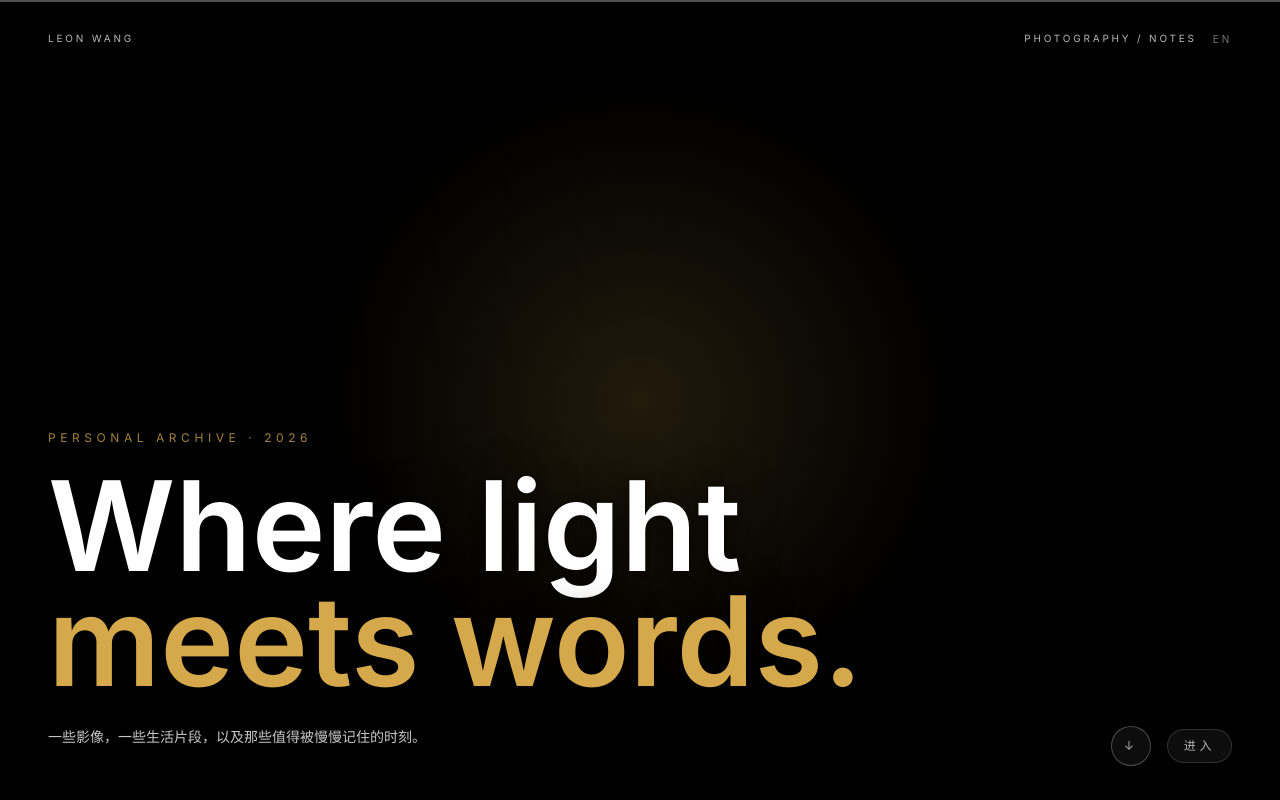
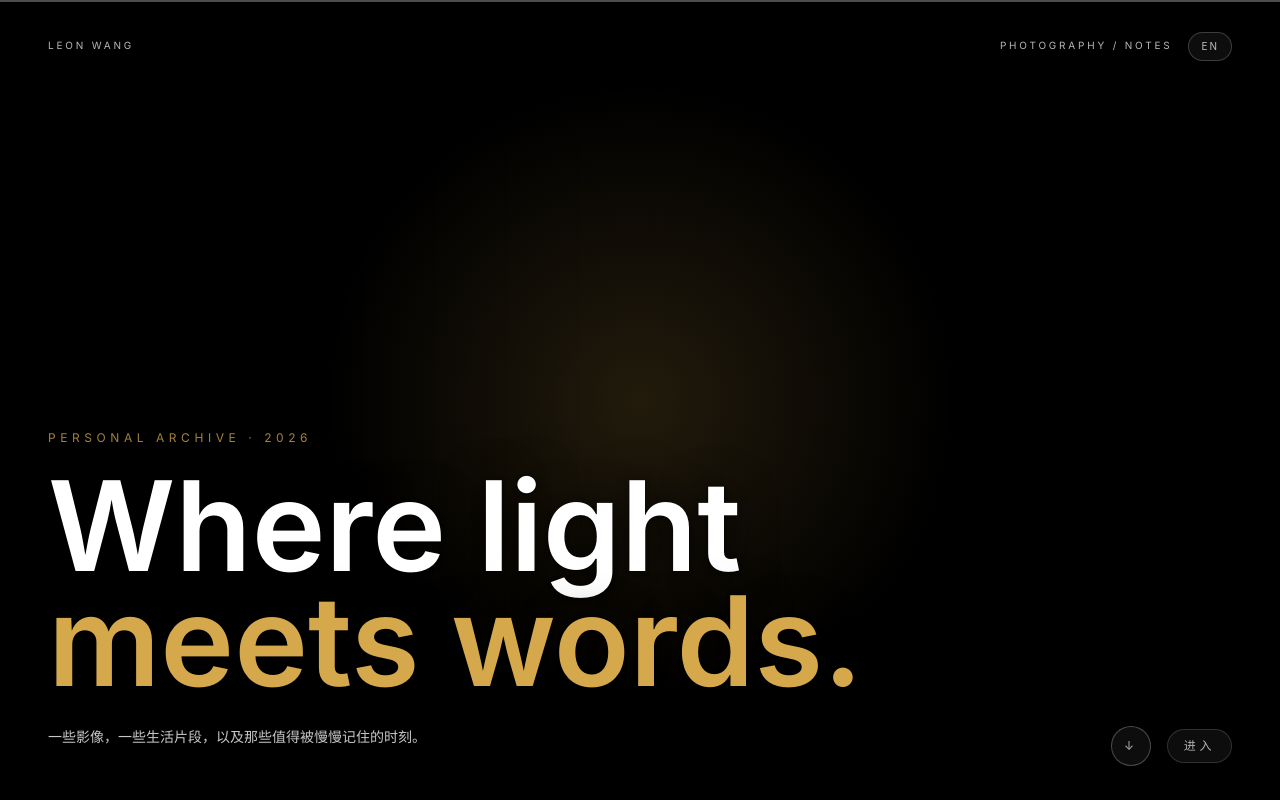
Before and after one commit to Userwly2001/liyang-photo, a Next.js app: page / in a window 1280 px wide. Shown: the top 800 px of the page. Built offline with nearby package versions, Linux system fonts and the light colour scheme; no server answers; the database is empty.

Commit message:
style: LanguageSwitcher 毛玻璃胶囊样式，更醒目
- 圆角胶囊 pill 形状 (rounded-full)
- 毛玻璃底 bg-white/5 + backdrop-blur-md
- hover 时金色边框 + 金色底
- 在照片上清晰可见

```diff
--- a/src/i18n/LanguageSwitcher.tsx
+++ b/src/i18n/LanguageSwitcher.tsx
@@ -10,7 +10,7 @@ export function LanguageSwitcher() {
       type="button"
       onClick={() => setLang(lang === 'zh' ? 'en' : 'zh')}
       aria-label={t.header.langSwitchAriaLabel}
-      className="text-[10px] uppercase tracking-[0.28em] text-foreground/46 transition-colors hover:text-foreground/80"
+      className="rounded-full border border-white/20 bg-white/5 backdrop-blur-md px-3 py-1.5 text-[10px] uppercase tracking-[0.2em] text-foreground/72 transition-all hover:border-accent/70 hover:bg-accent/15 hover:text-foreground"
     >
       {lang === 'zh' ? 'EN' : '中'}
     </button>
```
